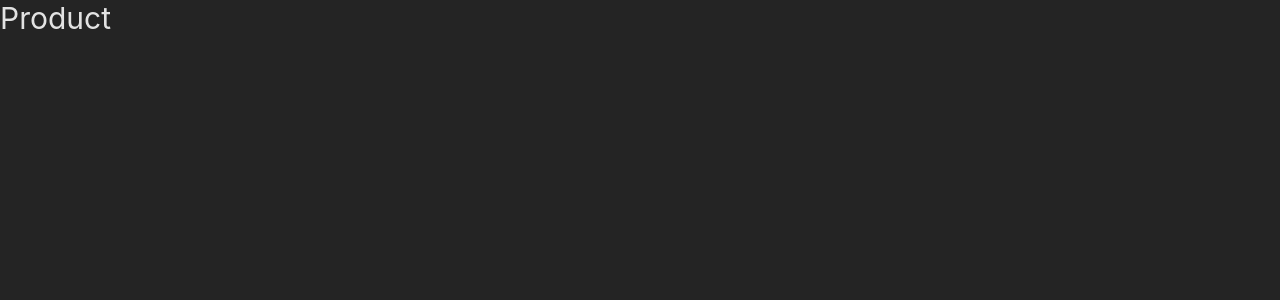
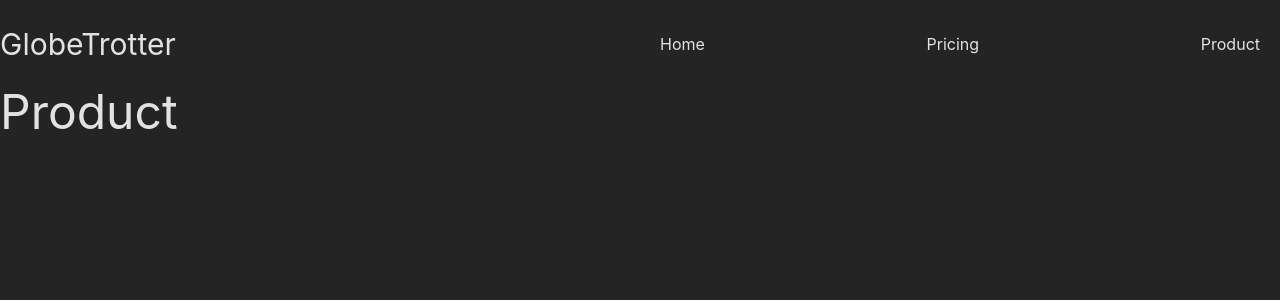
Before and after one commit to cedekpoole/globe-trotter, a React (Vite) app: page /product in a window 1280 px wide. Shown: the top 300 px of the page. Built offline with nearby package versions, Linux system fonts and the light colour scheme.

Commit message:
add page nav on each page

```diff
--- a/src/App.jsx
+++ b/src/App.jsx
@@ -6,6 +6,7 @@ import PageNotFound from "./pages/PageNotFound";
 
 function App() {
   return (
+    <div className="container mx-auto">
       <BrowserRouter>
         <Routes>
           <Route path="/" element={<HomePage />} />
@@ -14,6 +15,7 @@ function App() {
           <Route path="*" element={<PageNotFound />} />
         </Routes>
       </BrowserRouter>
+    </div>
   );
 }
 
--- a/src/pages/HomePage.jsx
+++ b/src/pages/HomePage.jsx
@@ -2,7 +2,7 @@ import PageNav from "../components/PageNav";
 
 function HomePage() {
   return (
-    <div className="container mx-auto">
+    <div>
       <PageNav />
       <h1 className="text-5xl">Home Page</h1>
     </div>
--- a/src/pages/PageNotFound.jsx
+++ b/src/pages/PageNotFound.jsx
@@ -1,5 +1,12 @@
+import PageNav from "../components/PageNav";
+
 function PageNotFound() {
-  return <div>Page Not Found</div>;
+  return (
+    <div>
+      <PageNav />
+      <h1 className="text-5xl">Page Not Found</h1>
+    </div>
+  );
 }
 
 export default PageNotFound;
--- a/src/pages/Pricing.jsx
+++ b/src/pages/Pricing.jsx
@@ -1,5 +1,12 @@
+import PageNav from "../components/PageNav";
+
 function Pricing() {
-  return <div>Pricing</div>;
+  return (
+    <div>
+      <PageNav />
+      <h1 className="text-5xl">Pricing</h1>
+    </div>
+  );
 }
 
 export default Pricing;
--- a/src/pages/Product.jsx
+++ b/src/pages/Product.jsx
@@ -1,5 +1,12 @@
+import PageNav from "../components/PageNav";
+
 function Product() {
-  return <h1 className="text-3xl">Product</h1>;
+  return (
+    <div>
+      <PageNav />
+      <h1 className="text-5xl">Product</h1>
+    </div>
+  );
 }
 
 export default Product;
```
Lines whose indentation alone changed are shown as unchanged.
